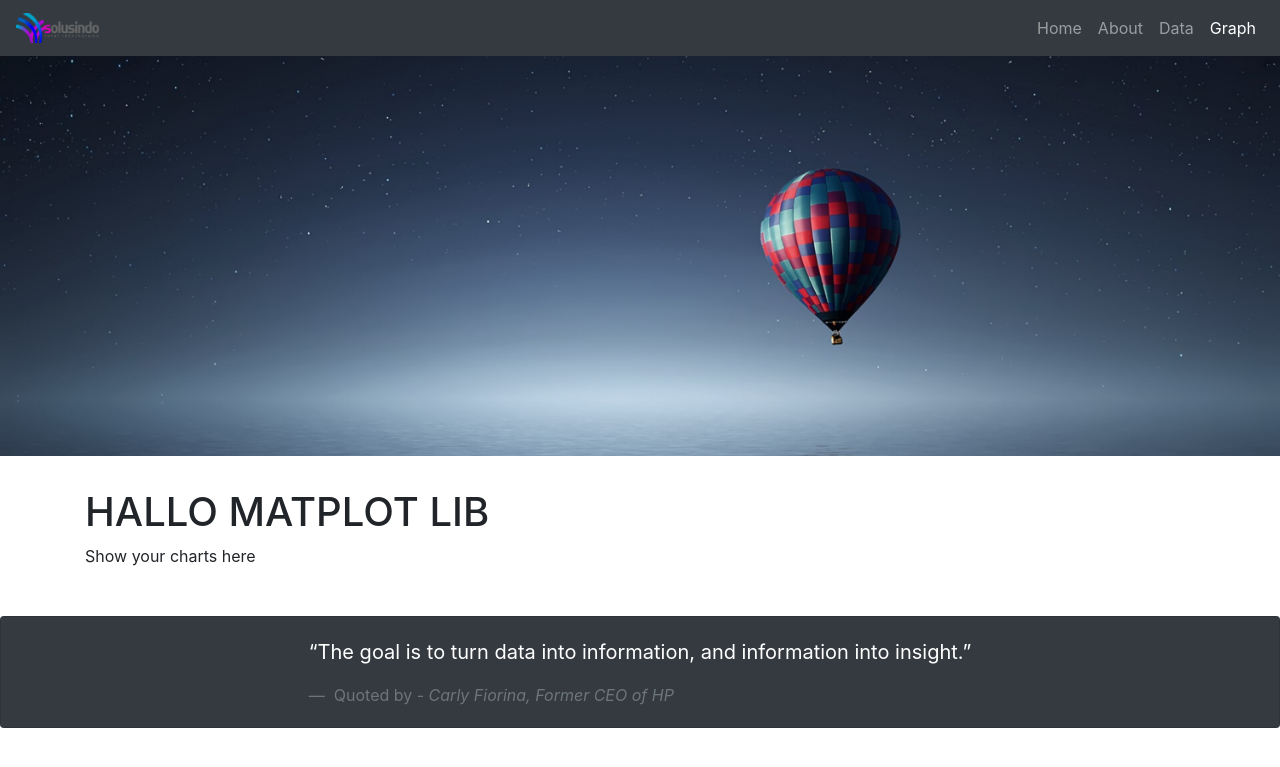
After one commit to mwitono/Navbar, a Django app: page /graph/ in a window 1280 px wide. The commit adds this page. Shown: the top 767 px of the page. Run offline with Django 3.2, Linux system fonts and the light colour scheme; some libraries are stand-ins or nearby versions.

Commit message:
graph app

```diff
--- a/simple_navbar/about/templates/about/index.html
+++ b/simple_navbar/about/templates/about/index.html
@@ -13,6 +13,10 @@
 
   <li class="nav-item">
     <a class="nav-link" href="\data">Data</a>
+  </li>
+
+  <li class="nav-item">
+    <a class="nav-link" href="\graph">Graph</a>
   </li>
 {% endblock NavHead %}
 
--- a/simple_navbar/concatenate/templates/concatenate/index.html
+++ b/simple_navbar/concatenate/templates/concatenate/index.html
@@ -13,6 +13,10 @@
 
   <li class="nav-item">
     <a class="nav-link" href="/data">Data</a>
+  </li>
+
+  <li class="nav-item">
+    <a class="nav-link" href="/graph">Graph</a>
   </li>
 {% endblock NavHead %}
 
--- a/simple_navbar/data/templates/data/index.html
+++ b/simple_navbar/data/templates/data/index.html
@@ -13,6 +13,10 @@
 
   <li class="nav-item active">
     <a class="nav-link" href="/data">Data</a>
+  </li>
+
+  <li class="nav-item">
+    <a class="nav-link" href="/graph">Graph</a>
   </li>
 {% endblock NavHead %}
 
--- /dev/null
+++ b/simple_navbar/graph/admin.py
@@ -0,0 +1,3 @@
+from django.contrib import admin
+
+# Register your models here.
--- /dev/null
+++ b/simple_navbar/graph/apps.py
@@ -0,0 +1,5 @@
+from django.apps import AppConfig
+
+
+class GraphConfig(AppConfig):
+    name = 'graph'
--- /dev/null
+++ b/simple_navbar/graph/models.py
@@ -0,0 +1,3 @@
+from django.db import models
+
+# Create your models here.
--- /dev/null
+++ b/simple_navbar/graph/templates/graph/index.html
@@ -0,0 +1,28 @@
+{% extends "base.html" %}
+
+{% block NavHead %}
+  <li class="nav-item ">
+    <a class="nav-link" href="/">Home
+      <span class="sr-only">(current)</span>
+    </a>
+  </li>
+
+  <li class="nav-item">
+    <a class="nav-link" href="/about">About</a>
+  </li>
+
+  <li class="nav-item">
+    <a class="nav-link" href="/data">Data</a>
+  </li>
+
+  <li class="nav-item active">
+    <a class="nav-link" href="/graph">Graph</a>
+  </li>
+{% endblock NavHead %}
+
+{% block konten1 %}
+<div class="container">
+  <h1>HALLO MATPLOT LIB</h1>
+  <p>{{subheading}}</p>
+</div>
+{% endblock konten1 %}
--- /dev/null
+++ b/simple_navbar/graph/tests.py
@@ -0,0 +1,3 @@
+from django.test import TestCase
+
+# Create your tests here.
--- /dev/null
+++ b/simple_navbar/graph/urls.py
@@ -0,0 +1,7 @@
+from django.conf.urls import url
+
+from . import views
+
+urlpatterns = [
+    url(r'^$', views.index),
+]
--- /dev/null
+++ b/simple_navbar/graph/views.py
@@ -0,0 +1,12 @@
+from django.shortcuts import render
+
+# Create your views here.
+def index(request) :
+    context = {
+        'title' : 'Graph',
+        'heading' : 'Graph',
+        'subheading' : 'Show your charts here',
+
+    }
+
+    return render(request, 'graph\index.html', context)
--- a/simple_navbar/project0420/settings.py
+++ b/simple_navbar/project0420/settings.py
@@ -40,6 +40,7 @@ INSTALLED_APPS = [
     'concatenate',
     'about',
     'data',
+    'graph',
 ]
 
 MIDDLEWARE = [
--- a/simple_navbar/project0420/urls.py
+++ b/simple_navbar/project0420/urls.py
@@ -12,6 +12,7 @@ urlpatterns = [
     url(r'^about/', include('about.urls')),
     url(r'^data/', include('data.urls')),
     url(r'^concatenate/', include('concatenate.urls')),
+    url(r'^graph/', include('graph.urls')),
     #url(r'^concatenate/$', concatenateViews.index),
     #url(r'^about/$', aboutViews.index),
     #url(r'^data/$', dataViews.index),
--- a/simple_navbar/templates/index.html
+++ b/simple_navbar/templates/index.html
@@ -15,6 +15,10 @@
 
   <li class="nav-item">
     <a class="nav-link" href="/data">Data</a>
+  </li>
+
+  <li class="nav-item">
+    <a class="nav-link" href="/graph">Graph</a>
   </li>
 {% endblock NavHead%}
 
```
Also changed, not shown: simple_navbar/graph/__init__.py (added), simple_navbar/graph/migrations/__init__.py (added).
